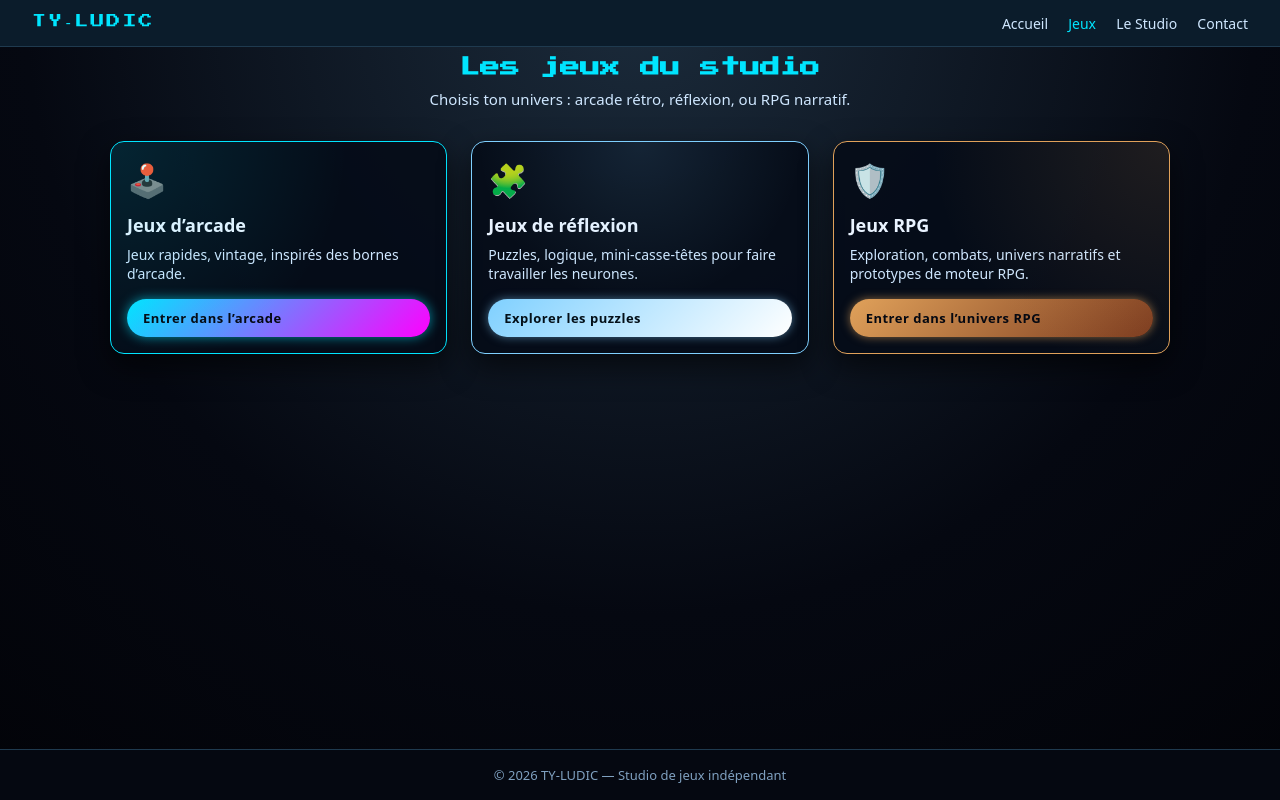
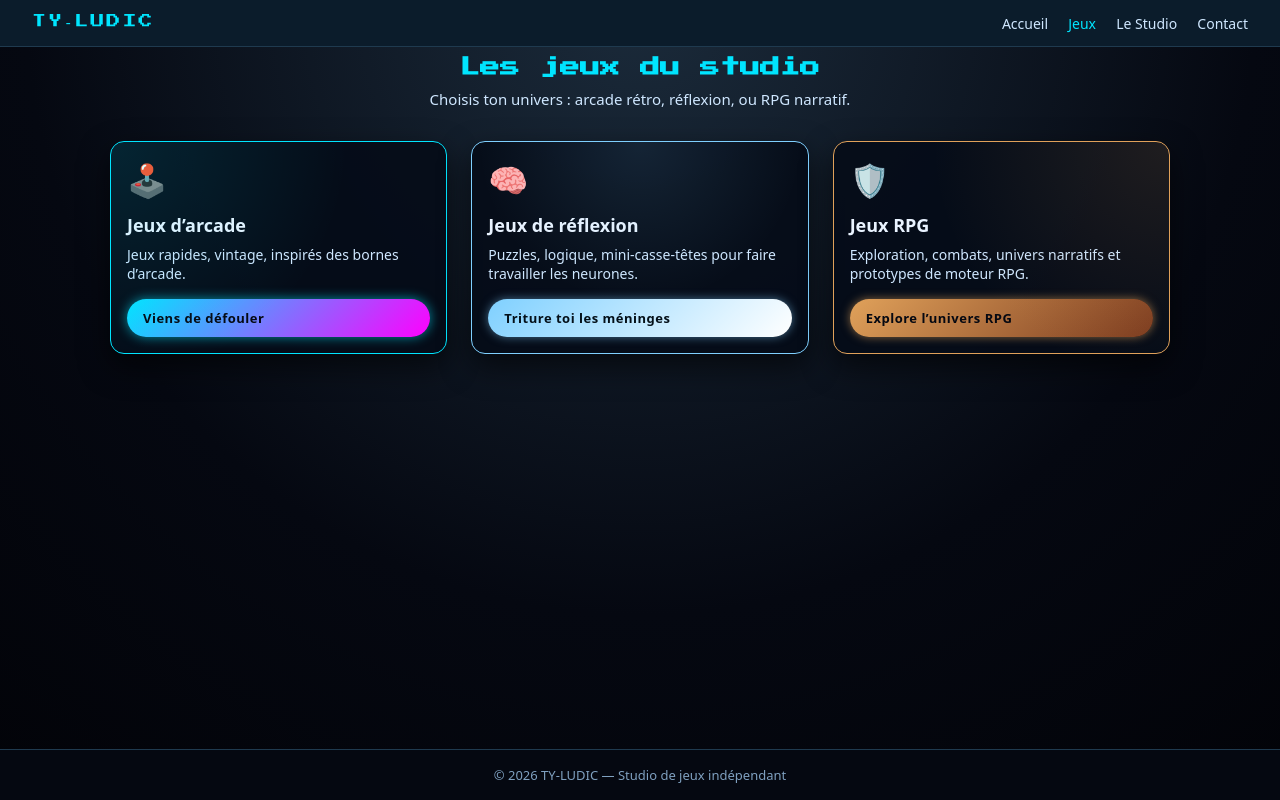
Before and after one commit to 4tqbv76qr6-wq/Ty-Ludic, a plain HTML site: page jeux/index.html in a window 1280 px wide. Drawn offline with Linux system fonts and the light colour scheme.

Commit message:
Add files via upload

```diff
--- a/jeux/index.html
+++ b/jeux/index.html
@@ -3,7 +3,7 @@
 <head>
     <meta charset="UTF-8">
     <title>Les jeux du studio – TY‑LUDIC</title>
-    <link rel="stylesheet" href="hub-jeux.css">
+    <link rel="stylesheet" href="../css/hub-menu.css">
     <link href="https://fonts.googleapis.com/css2?family=Press+Start+2P&display=swap" rel="stylesheet">
 </head>
 <body>
@@ -30,15 +30,15 @@
             <div class="hub-icon">🕹️</div>
             <h2>Jeux d’arcade</h2>
             <p>Jeux rapides, vintage, inspirés des bornes d’arcade.</p>
-            <a href="arcade/index.html" class="hub-button">Entrer dans l’arcade</a>
+            <a href="arcade/index.html" class="hub-button">Viens de défouler</a>
         </article>
 
         <!-- RÉFLEXION -->
         <article class="hub-card hub-reflexion">
-            <div class="hub-icon">🧩</div>
+            <div class="hub-icon">🧠</div>
             <h2>Jeux de réflexion</h2>
             <p>Puzzles, logique, mini‑casse‑têtes pour faire travailler les neurones.</p>
-            <a href="reflexion/index.html" class="hub-button">Explorer les puzzles</a>
+            <a href="reflexion/index.html" class="hub-button">Triture toi les méninges</a>
         </article>
 
         <!-- RPG -->
@@ -46,7 +46,7 @@
             <div class="hub-icon">🛡️</div>
             <h2>Jeux RPG</h2>
             <p>Exploration, combats, univers narratifs et prototypes de moteur RPG.</p>
-            <a href="rpg/index.html" class="hub-button">Entrer dans l’univers RPG</a>
+            <a href="rpg/index.html" class="hub-button">Explore l’univers RPG</a>
         </article>
     </section>
 </main>
```
